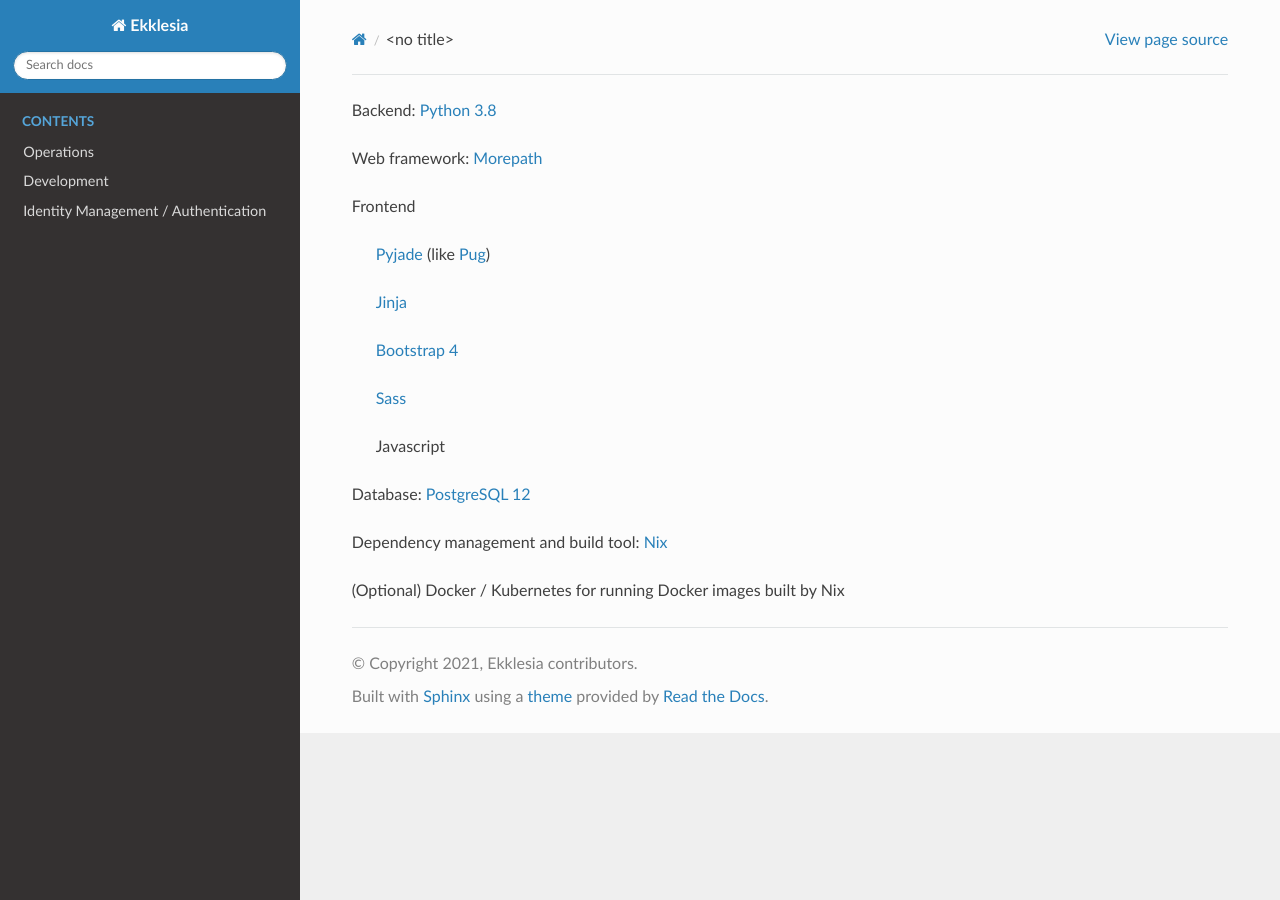
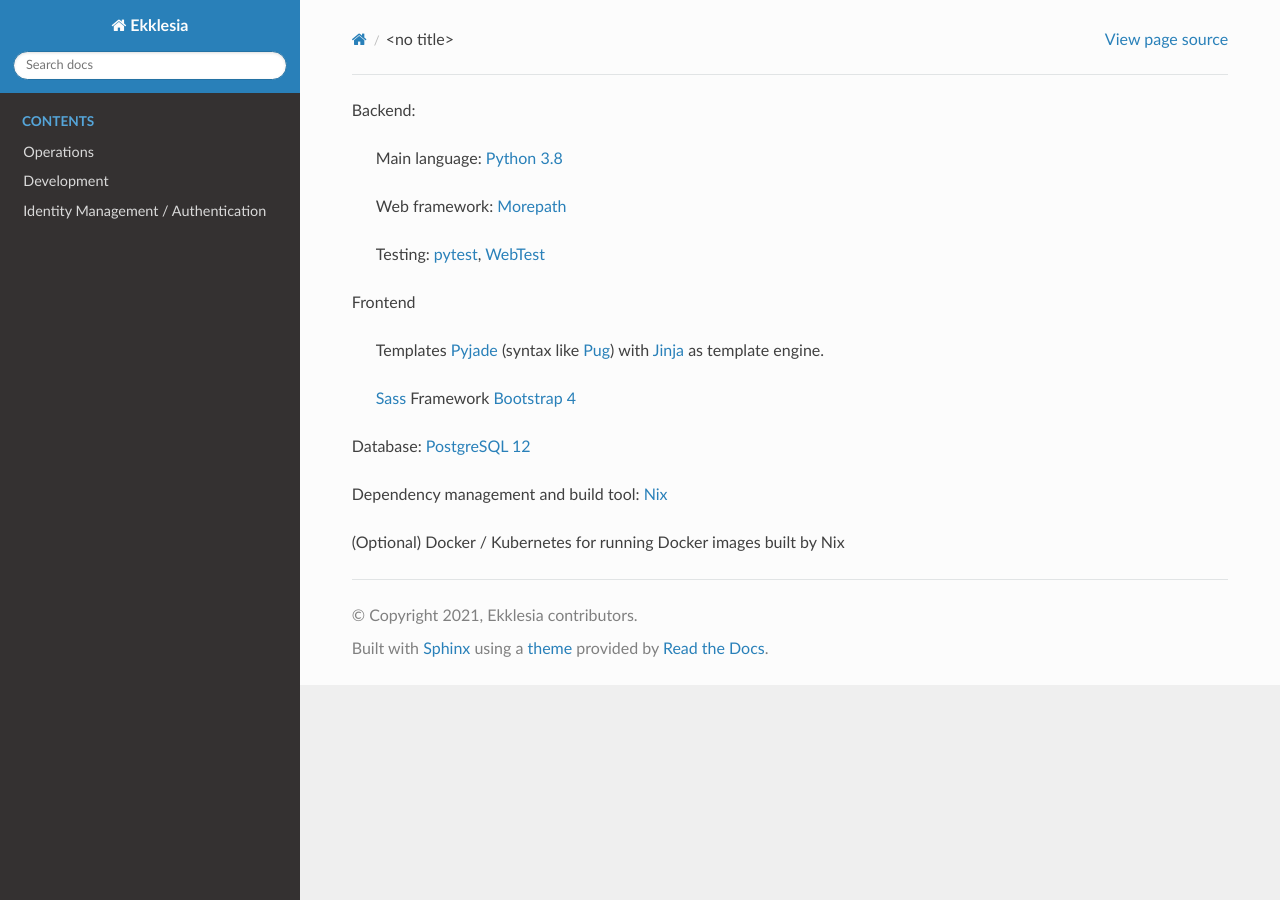
Before and after one commit to edemocracy/ekklesia, a Sphinx documentation site: the page built from docs/_tech_stack.rst, in a window 1280 px wide. Built offline with Sphinx 7.4.7 and the Read the Docs theme 2.0.0, drawn with Linux system fonts in a browser that asks for light colours.

Commit message:
Update tech stack

```diff
--- a/docs/_tech_stack.rst
+++ b/docs/_tech_stack.rst
@@ -1,12 +1,15 @@
-* Backend: `Python 3.8 <https://www.python.org>`_
-* Web framework: `Morepath <http://morepath.readthedocs.org>`_
+* Backend:
+
+    * Main language: `Python 3.8 <https://www.python.org>`_
+    * Web framework: `Morepath <http://morepath.readthedocs.org>`_
+    * Testing: `pytest <https://pytest.org>`_,
+      `WebTest <https://docs.pylonsproject.org/projects/webtest/en/latest/>`_
+
 * Frontend
 
-    * `Pyjade <https://github.com/syrusakbary/pyjade>`_ (like `Pug <https://pugjs.org>`_)
-    * `Jinja <https://jinja.palletsprojects.com>`_
-    * `Bootstrap 4 <https://getbootstrap.com>`_
-    * `Sass <https://sass-lang.com>`_
-    * Javascript
+    * Templates `Pyjade <https://github.com/syrusakbary/pyjade>`_ (syntax like `Pug <https://pugjs.org>`_)
+      with `Jinja <https://jinja.palletsprojects.com>`_ as template engine.
+    * `Sass <https://sass-lang.com>`_ Framework `Bootstrap 4 <https://getbootstrap.com>`_
 
 * Database: `PostgreSQL 12 <https://www.postgresql.com>`_
 * Dependency management and build tool: `Nix <https://nixos.org/nix>`_
```
